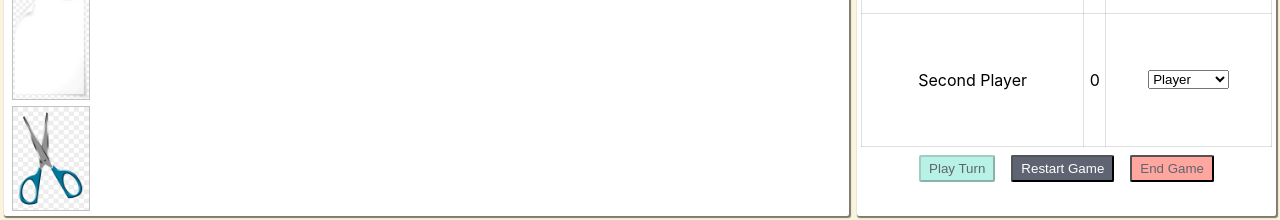
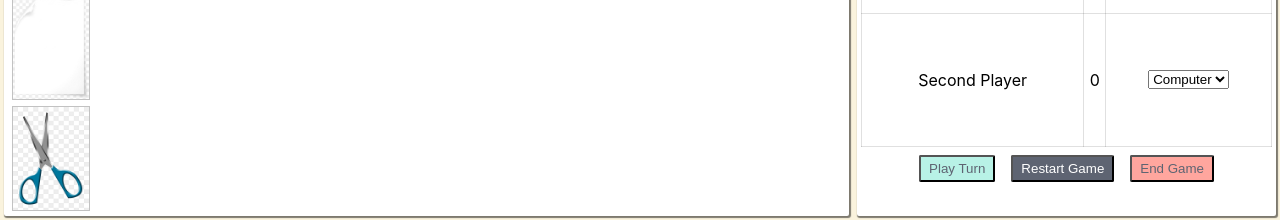
Before and after one commit to mridulmeh/type-matchup-maker, a React (Create React App) app: page / in a window 1280 px wide. Shown: the part 200-420 px from the top of the page. Built offline with nearby package versions, Linux system fonts and the light colour scheme.

Commit message:
Changed default

```diff
--- a/src/components/rock-paper-scissors/gameCreator.ts
+++ b/src/components/rock-paper-scissors/gameCreator.ts
@@ -31,7 +31,7 @@ export const createRockPaperScissorsGame = (
   const scoreBoardHandler = scoreKeeper(matchupHandler.get());
 
   const playerAHandler = playerMaker(0, "First Player", "user");
-  const playerBHandler = playerMaker(1, "Second Player", "user");
+  const playerBHandler = playerMaker(1, "Second Player", "computer");
 
   if (storedScoreBoardHandler) {
     scoreBoardHandler.setMaxScore(storedScoreBoardHandler.maxScore);
```
Also changed, not shown: 1 other file (tests, documents, lock files or other folders).
